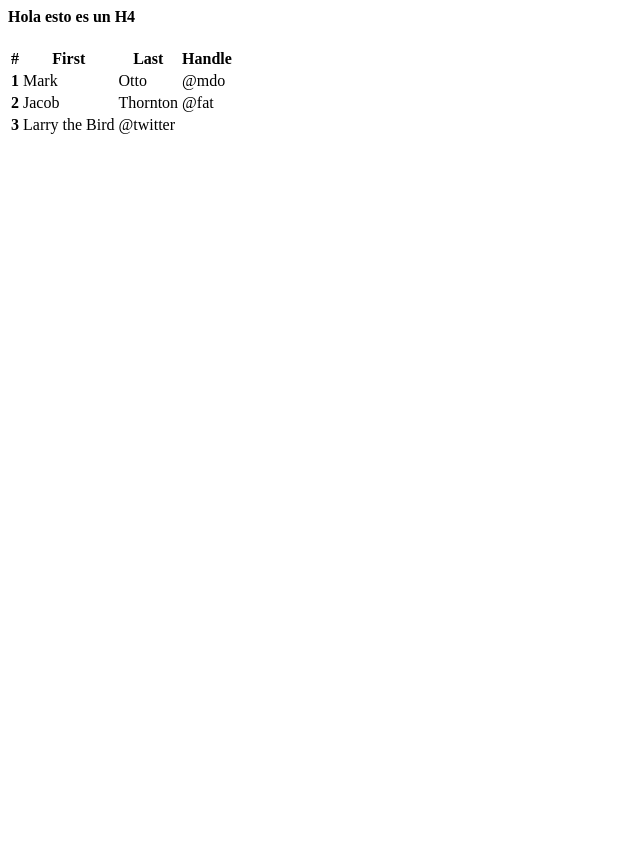
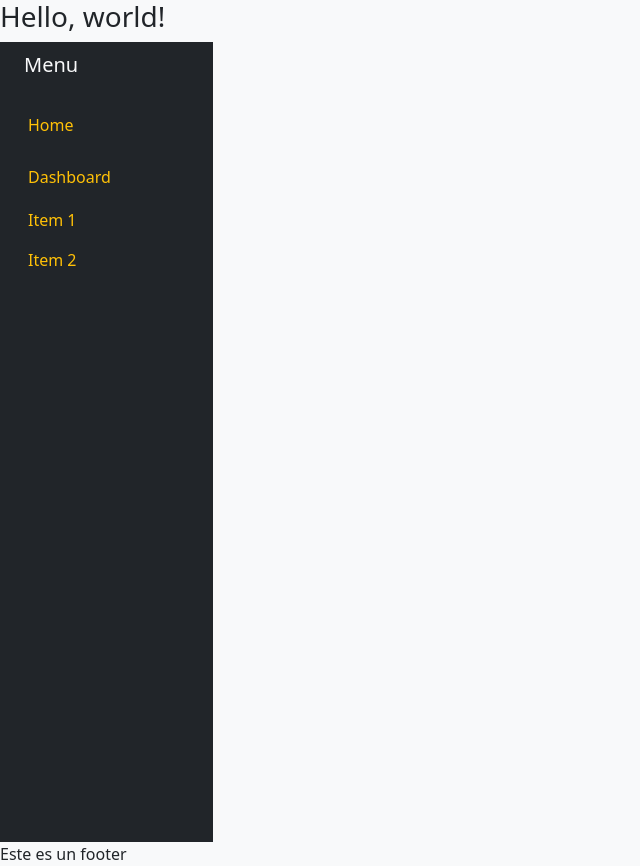
Before and after one commit to ErnestoHV/proyecto_cloud_pioneers, a CodeIgniter 4 app: the page made by app/Views/administrador/vista_administrador.php in a window 1280 px wide. Shown: the whole page, without its empty margins (0-640 px from the left). Before the commit the page ends 134 px from the top, so only its background shows below. Run offline with PHP 8.4 and a stand-in for CodeIgniter, Linux system fonts and the light colour scheme; the template is opened without the code that fills it, so the values that code supplies are empty; some libraries are stand-ins or nearby versions.

Commit message:
Creacion de Layout

```diff
--- a/app/Views/administrador/vista_administrador.php
+++ b/app/Views/administrador/vista_administrador.php
@@ -1,3 +1,5 @@
+<?php echo $this->extend('plantilla/plantilla_administrador');?>
+<?php echo $this->section('vista_administrador');?>
 <h4>Hola esto es un H4</h4>
 <table>
     <thead>
@@ -25,6 +27,8 @@
             <th>3</th>
             <td>Larry the Bird</td>
             <td>@twitter</td>
+            <td>Hola </td>
         </tr>
   </tbody>
 </table>
+<?php echo $this->endSection();?>
--- /dev/null
+++ b/app/Views/plantilla/plantilla_administrador.php
@@ -0,0 +1,47 @@
+<!DOCTYPE html>
+<html lang="en">
+    <head>
+        <meta charset="UTF-8">
+        <meta name="viewport" content="width=device-width, initial-scale=1.0">
+        <title>Administrador - Panel</title>
+        <link href="https://cdn.jsdelivr.net/npm/bootstrap@5.3.3/dist/css/bootstrap.min.css" rel="stylesheet" integrity="sha384-QWTKZyjpPEjISv5WaRU9OFeRpok6YctnYmDr5pNlyT2bRjXh0JMhjY6hW+ALEwIH" crossorigin="anonymous">
+    </head>
+    <body class="bg-light">
+        <h3>Hello, world!</h3>
+        <script src="https://cdn.jsdelivr.net/npm/bootstrap@5.3.3/dist/js/bootstrap.bundle.min.js" integrity="sha384-YvpcrYf0tY3lHB60NNkmXc5s9fDVZLESaAA55NDzOxhy9GkcIdslK1eN7N6jIeHz" crossorigin="anonymous"></script>
+        <div class="container-fluid">
+            <div class="row flex-nowrap">
+                <div class="col-auto col-md-3 col-xl-2 px-sm-2 px-0 bg-dark">
+                    <div class="d-flex flex-column align-items-center align-items-sm-start px-3 pt-2 text-warning min-vh-100">
+                        <a class="d-flex align-items-center pb-3 mb-md-0 me-md-auto text-light text-decoration-none">
+                            <span class="fs-5 d-none d-sm-inline">Menu</span>
+                        </a>
+                        <ul class="nav nav-pills flex-column mb-sm-auto mb-0 align-items-center align-items-sm-start" id="menu">
+                            <li class="nav-item">
+                                <a href="vista_administrador" class="nav-link text-warning align-middle px-0" >
+                                    <i class="fs-4 bi-house"></i> <span class="ms-1 d-none d-sm-inline">Home</span>
+                                </a>
+                            </li>
+                            <li>
+                                <a href="#submenu1" data-bs-toggle="collapse" class="nav-link text-warning px-0 align-middle">
+                                    <i class="fs-4 bi-speedometer2"></i> <span class="ms-1 d-none d-sm-inline">Dashboard</span>
+                                </a>
+                                <ul class="collapse show nav flex-column ms-1" id="submenu1" data-bs-parent="#menu">
+                                    <li class="w-100">
+                                        <a href="#" class="nav-link text-warning px-0"> <span class="d-none d-sm-inline">Item</span> 1 </a>
+                                    </li>
+                                    <li>
+                                        <a href="#" class="nav-link text-warning px-0"> <span class="d-none d-sm-inline">Item</span> 2 </a>
+                            </li>
+                        </ul>
+                    </li>
+                        </ul>
+                    </div>
+                </div>
+            </div>
+        </div>
+        <footer>
+            Este es un footer
+        </footer>
+    </body>
+</html>
--- a/composer.json
+++ b/composer.json
@@ -11,7 +11,8 @@
     },
     "require": {
         "php": "^7.4 || ^8.0",
-        "codeigniter4/framework": "^4.0"
+        "codeigniter4/framework": "^4.0",
+        "twbs/bootstrap-icons": "^1.11"
     },
     "require-dev": {
         "fakerphp/faker": "^1.9",
```
Also changed, not shown: app/Controllers/AdminController.php (+4 -3 lines), app/Views/plantilla/plantilla_responsable_ensayos.php (added), app/Views/plantilla/plantilla_supervisor.php (added), app/Views/plantilla/plantilla_tecnico_laboratorio.php (added), 1 other file.
